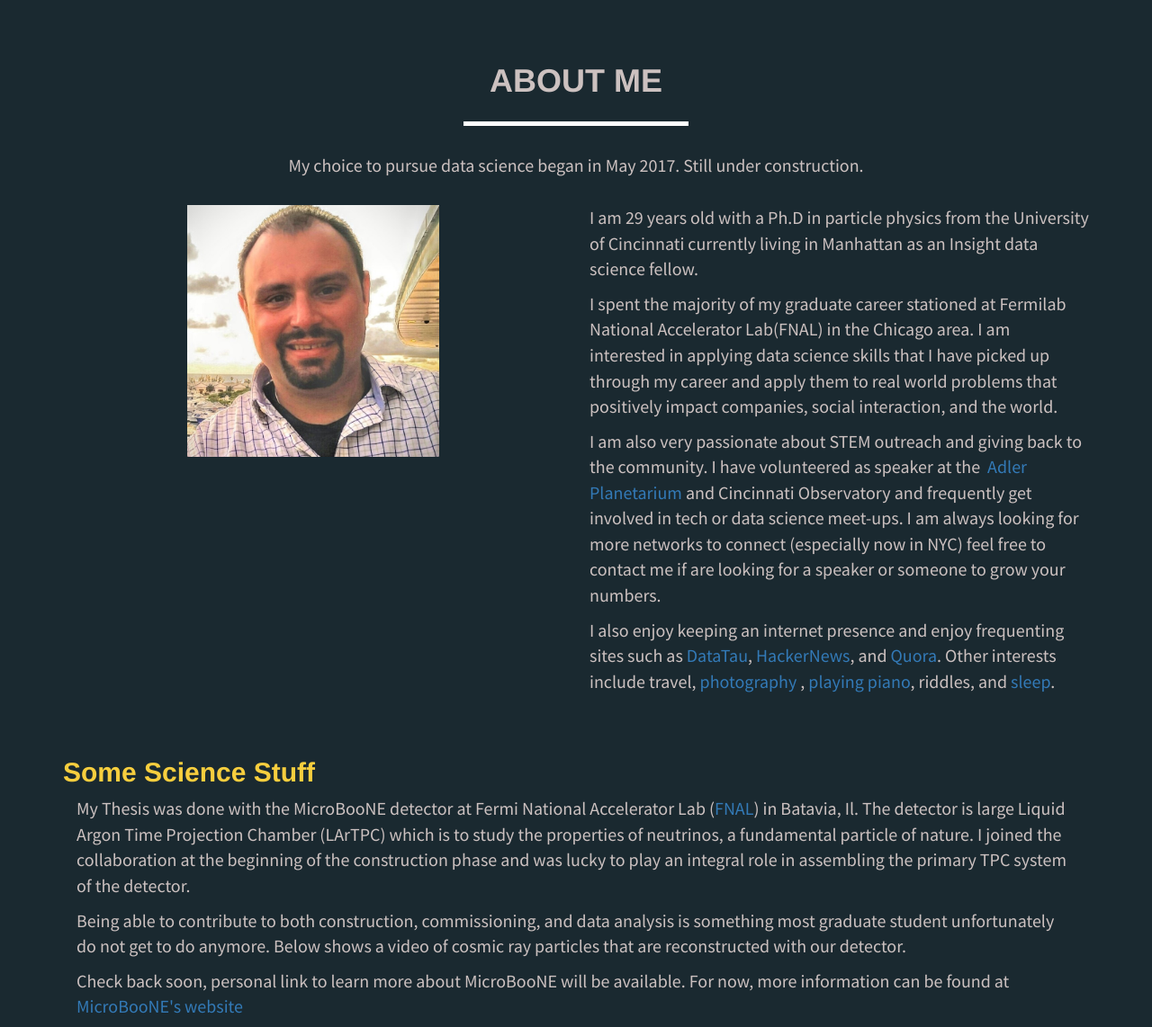
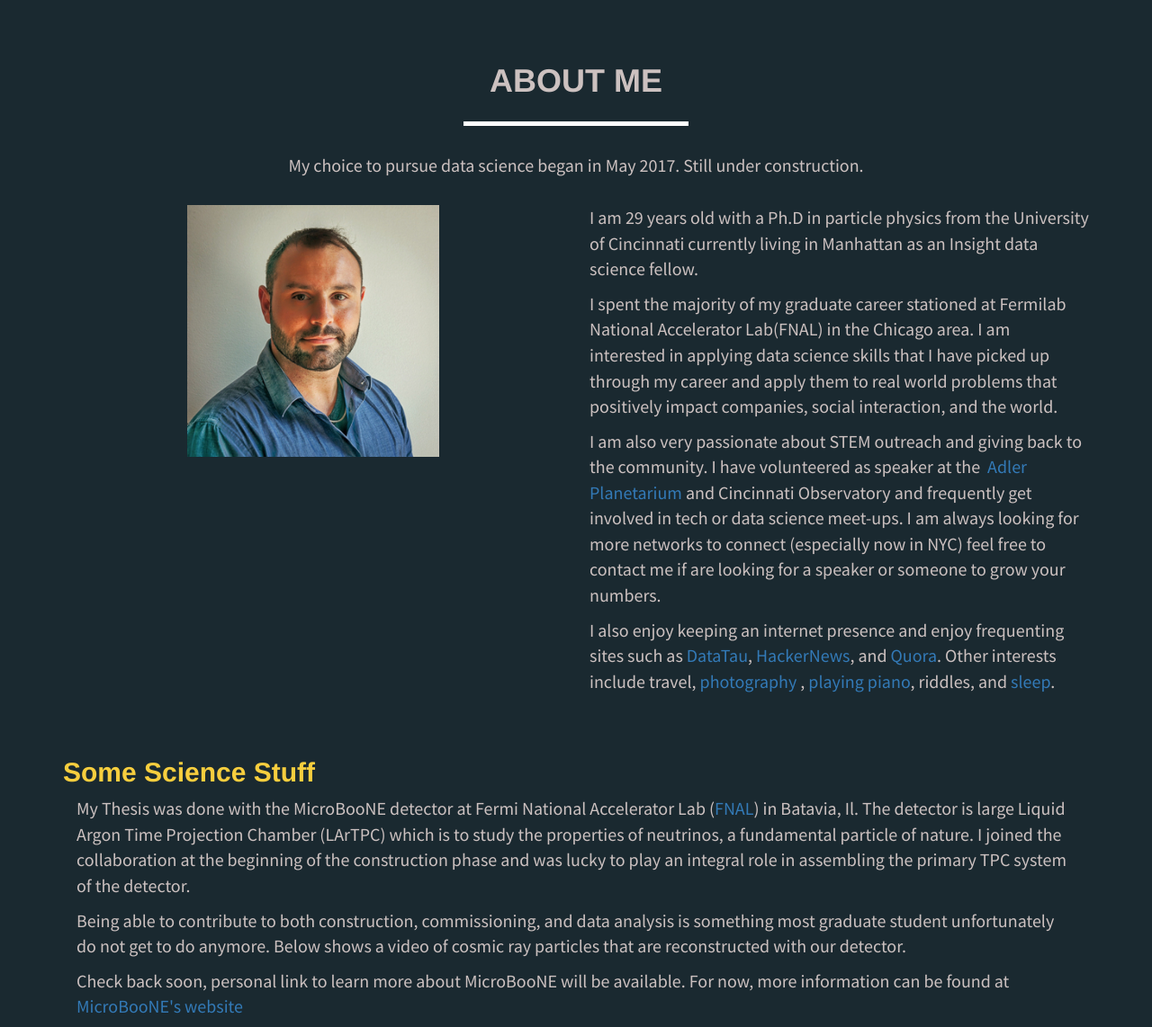
Before and after one commit to 1grossora/1grossora.github.io, a Jekyll site: the page built from index.html, in a window 1280 px wide. Shown: the part 900-2042 px from the top of the page at 90% size. Built offline with Jekyll 4.4.1, drawn with Linux system fonts in a browser that asks for light colours.

Commit message:
updates to image

```diff
--- a/_includes/about.html
+++ b/_includes/about.html
@@ -12,7 +12,7 @@
 
      <div class="row">
        <div class="col-sm-6 text-center">
-	       <img src="/img/myface.jpg" style="width: 280px">
+	       <img src="/img/myinsightface.jpg" style="width: 280px">
        </div><!-- close left text-->
 
       <div class="col-sm-6">
```
Also changed, not shown: img/myinsightface.jpg (added).
